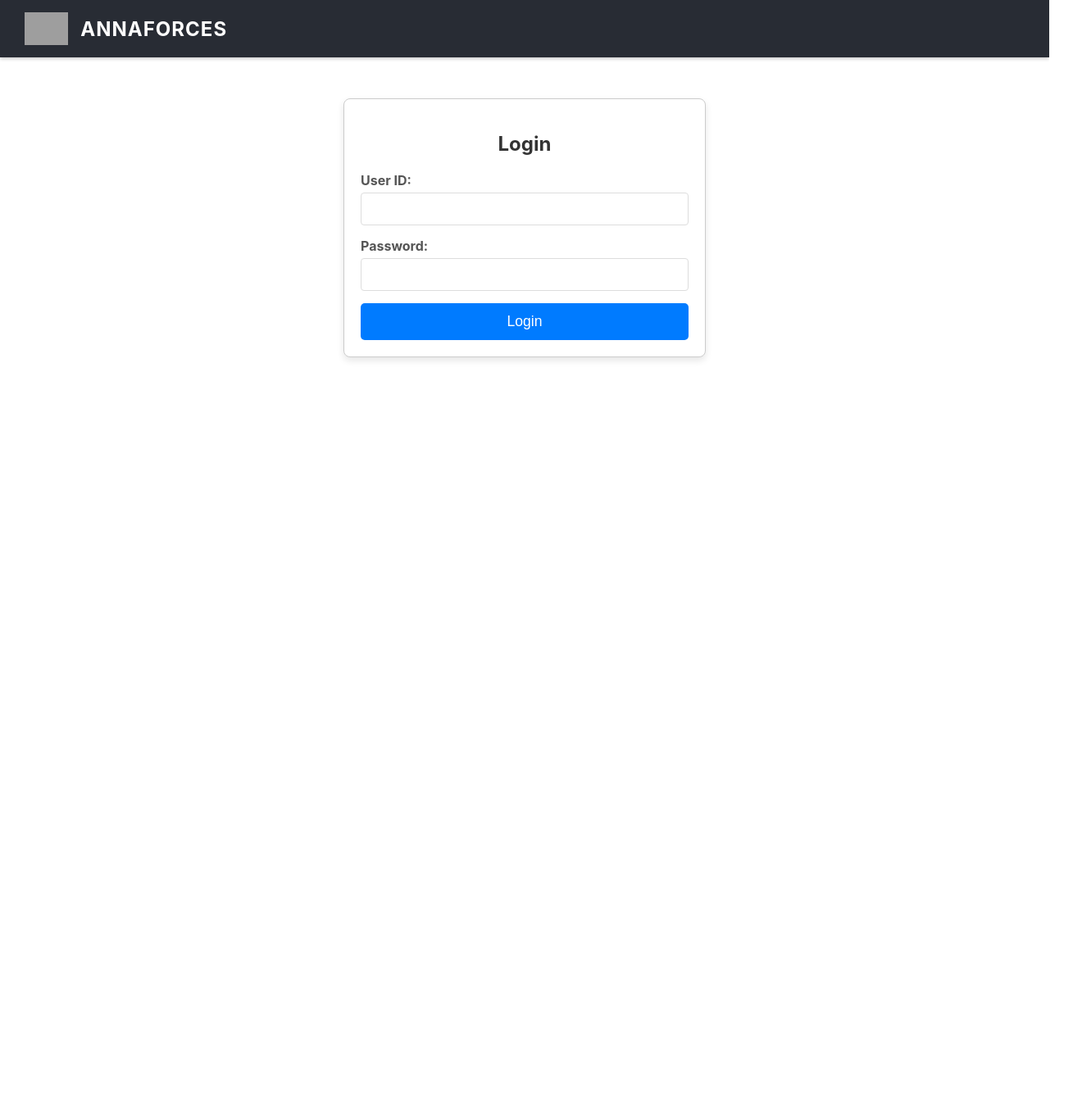
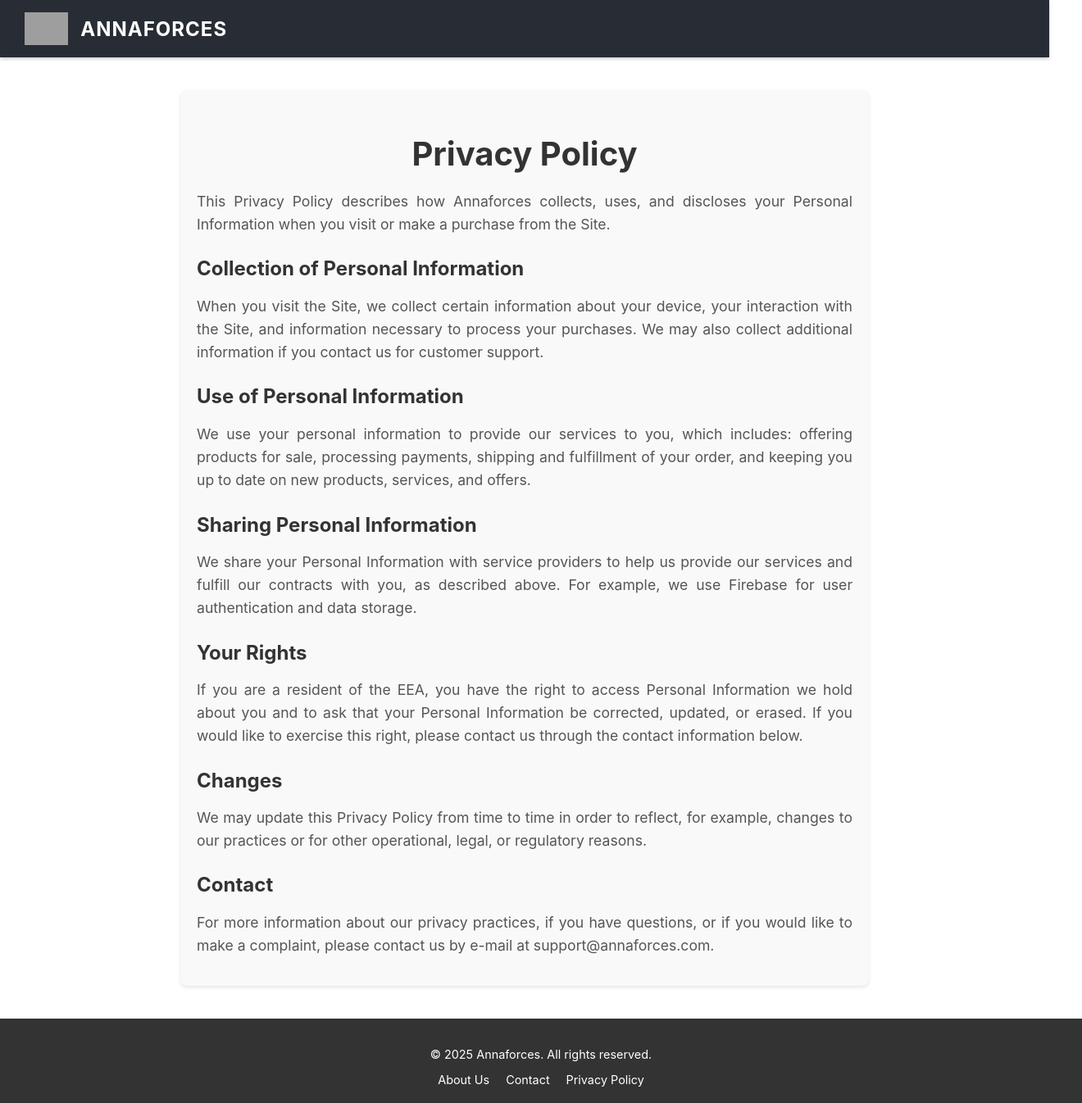
Before and after one commit to lohitpt252003/frontend-for-annaforces, a React (Create React App) app in the folder app/: page /privacy in a window 1280 px wide. Before the commit this address led to /login. Shown: the whole page at 82% size, 1320 px wide, since content can reach past the window. Before the commit the page ends 800 px from the top, so only its background shows below. Built offline with nearby package versions, Linux system fonts and the light colour scheme; grey boxes are pictures that could not be loaded.

Commit message:
added footer, aboutus, contactus, privacy policy

```diff
--- a/app/src/App.js
+++ b/app/src/App.js
@@ -12,6 +12,10 @@ import CodeSubmission from './components/CodeSubmission';
 import ProblemSubmissions from './components/ProblemSubmissions';
 import ProtectedRoute from './components/ProtectedRoute';
 import Credits from './components/Credits';
+import Footer from './components/Footer';
+import AboutUs from './components/AboutUs';
+import Contact from './components/Contact';
+import PrivacyPolicy from './components/PrivacyPolicy';
 
 function App() {
   const [isLoggedIn, setIsLoggedIn] = useState(!!localStorage.getItem('token'));
@@ -66,10 +70,15 @@ function App() {
             <Route path="/credits" element={<Credits />} />
           </Route>
 
+          <Route path="/about" element={<AboutUs />} />
+          <Route path="/contact" element={<Contact />} />
+          <Route path="/privacy" element={<PrivacyPolicy />} />
+
           <Route path="/" element={isLoggedIn ? <Navigate to="/welcome" /> : <Navigate to="/login" />} />
 
           <Route path="*" element={<Navigate to="/login" />} />
         </Routes>
+        <Footer />
       </div>
     </Router>
   );
--- /dev/null
+++ b/app/src/components/AboutUs/index.css
@@ -0,0 +1,23 @@
+.about-us-container {
+  padding: 20px;
+  max-width: 800px;
+  margin: 40px auto;
+  background-color: #f9f9f9;
+  border-radius: 8px;
+  box-shadow: 0 2px 4px rgba(0, 0, 0, 0.1);
+  text-align: center;
+}
+
+.about-us-title {
+  color: #333;
+  font-size: 2.5em;
+  margin-bottom: 20px;
+}
+
+.about-us-content {
+  color: #555;
+  font-size: 1.1em;
+  line-height: 1.6;
+  margin-bottom: 15px;
+  text-align: justify;
+}
--- /dev/null
+++ b/app/src/components/AboutUs/index.js
@@ -0,0 +1,25 @@
+import React from 'react';
+import './index.css';
+
+function AboutUs() {
+  return (
+    <div className="about-us-container">
+      <h2 className="about-us-title">About Annaforces</h2>
+      <p className="about-us-content">
+        Annaforces is a competitive programming platform designed to help you hone your coding skills.
+        We provide a wide range of problems, from easy to challenging, to cater to all skill levels.
+        Our goal is to create a vibrant community where programmers can learn, compete, and grow.
+      </p>
+      <p className="about-us-content">
+        Our platform features a robust judging system, real-time feedback on submissions,
+        and a user-friendly interface. Whether you are a beginner or an experienced competitive programmer,
+        Annaforces offers the tools and environment you need to succeed.
+      </p>
+      <p className="about-us-content">
+        Join us today and start your journey to becoming a coding master!
+      </p>
+    </div>
+  );
+}
+
+export default AboutUs;
--- /dev/null
+++ b/app/src/components/Contact/index.css
@@ -0,0 +1,28 @@
+.contact-container {
+  padding: 20px;
+  max-width: 800px;
+  margin: 40px auto;
+  background-color: #f9f9f9;
+  border-radius: 8px;
+  box-shadow: 0 2px 4px rgba(0, 0, 0, 0.1);
+  text-align: center;
+}
+
+.contact-title {
+  color: #333;
+  font-size: 2.5em;
+  margin-bottom: 20px;
+}
+
+.contact-content {
+  color: #555;
+  font-size: 1.1em;
+  line-height: 1.6;
+  margin-bottom: 15px;
+}
+
+.contact-details p {
+  margin: 5px 0;
+  font-size: 1.05em;
+  color: #333;
+}
--- /dev/null
+++ b/app/src/components/Contact/index.js
@@ -0,0 +1,25 @@
+import React from 'react';
+import './index.css';
+
+function Contact() {
+  return (
+    <div className="contact-container">
+      <h2 className="contact-title">Contact Us</h2>
+      <p className="contact-content">
+        If you have any questions, feedback, or inquiries, please feel free to reach out to us.
+        We are here to help!
+      </p>
+      <div className="contact-details">
+        <p><strong>Email:</strong> support@annaforces.com</p>
+        <p><strong>Phone:</strong> +1 (123) 456-7890</p>
+        <p><strong>Address:</strong> 123 Coding Lane, Algorithm City, CodeLand</p>
+      </div>
+      <p className="contact-content">
+        You can also fill out the contact form below, and we will get back to you as soon as possible.
+      </p>
+      {/* You can add a contact form here if needed */}
+    </div>
+  );
+}
+
+export default Contact;
--- /dev/null
+++ b/app/src/components/Footer/index.css
@@ -0,0 +1,24 @@
+.footer-container {
+  background-color: #333;
+  color: #fff;
+  padding: 20px;
+  text-align: center;
+  font-size: 0.9em;
+  position: relative;
+  bottom: 0;
+  width: 100%;
+}
+
+.footer-links {
+  margin-top: 10px;
+}
+
+.footer-link {
+  color: #fff;
+  text-decoration: none;
+  margin: 0 10px;
+}
+
+.footer-link:hover {
+  text-decoration: underline;
+}
--- /dev/null
+++ b/app/src/components/Footer/index.js
@@ -0,0 +1,17 @@
+import React from 'react';
+import './index.css';
+
+function Footer() {
+  return (
+    <footer className="footer-container">
+      <p>&copy; 2025 Annaforces. All rights reserved.</p>
+      <div className="footer-links">
+        <a href="/about" className="footer-link">About Us</a>
+        <a href="/contact" className="footer-link">Contact</a>
+        <a href="/privacy" className="footer-link">Privacy Policy</a>
+      </div>
+    </footer>
+  );
+}
+
+export default Footer;
--- /dev/null
+++ b/app/src/components/PrivacyPolicy/index.css
@@ -0,0 +1,30 @@
+.privacy-policy-container {
+  padding: 20px;
+  max-width: 800px;
+  margin: 40px auto;
+  background-color: #f9f9f9;
+  border-radius: 8px;
+  box-shadow: 0 2px 4px rgba(0, 0, 0, 0.1);
+}
+
+.privacy-policy-title {
+  color: #333;
+  font-size: 2.5em;
+  margin-bottom: 20px;
+  text-align: center;
+}
+
+.privacy-policy-container h3 {
+  color: #333;
+  font-size: 1.5em;
+  margin-top: 25px;
+  margin-bottom: 10px;
+}
+
+.privacy-policy-content {
+  color: #555;
+  font-size: 1.1em;
+  line-height: 1.6;
+  margin-bottom: 15px;
+  text-align: justify;
+}
--- /dev/null
+++ b/app/src/components/PrivacyPolicy/index.js
@@ -0,0 +1,45 @@
+import React from 'react';
+import './index.css';
+
+function PrivacyPolicy() {
+  return (
+    <div className="privacy-policy-container">
+      <h2 className="privacy-policy-title">Privacy Policy</h2>
+      <p className="privacy-policy-content">
+        This Privacy Policy describes how Annaforces collects, uses, and discloses your Personal Information when you visit or make a purchase from the Site.
+      </p>
+
+      <h3>Collection of Personal Information</h3>
+      <p className="privacy-policy-content">
+        When you visit the Site, we collect certain information about your device, your interaction with the Site, and information necessary to process your purchases. We may also collect additional information if you contact us for customer support.
+      </p>
+
+      <h3>Use of Personal Information</h3>
+      <p className="privacy-policy-content">
+        We use your personal information to provide our services to you, which includes: offering products for sale, processing payments, shipping and fulfillment of your order, and keeping you up to date on new products, services, and offers.
+      </p>
+
+      <h3>Sharing Personal Information</h3>
+      <p className="privacy-policy-content">
+        We share your Personal Information with service providers to help us provide our services and fulfill our contracts with you, as described above. For example, we use Firebase for user authentication and data storage.
+      </p>
+
+      <h3>Your Rights</h3>
+      <p className="privacy-policy-content">
+        If you are a resident of the EEA, you have the right to access Personal Information we hold about you and to ask that your Personal Information be corrected, updated, or erased. If you would like to exercise this right, please contact us through the contact information below.
+      </p>
+
+      <h3>Changes</h3>
+      <p className="privacy-policy-content">
+        We may update this Privacy Policy from time to time in order to reflect, for example, changes to our practices or for other operational, legal, or regulatory reasons.
+      </p>
+
+      <h3>Contact</h3>
+      <p className="privacy-policy-content">
+        For more information about our privacy practices, if you have questions, or if you would like to make a complaint, please contact us by e-mail at support@annaforces.com.
+      </p>
+    </div>
+  );
+}
+
+export default PrivacyPolicy;
```
